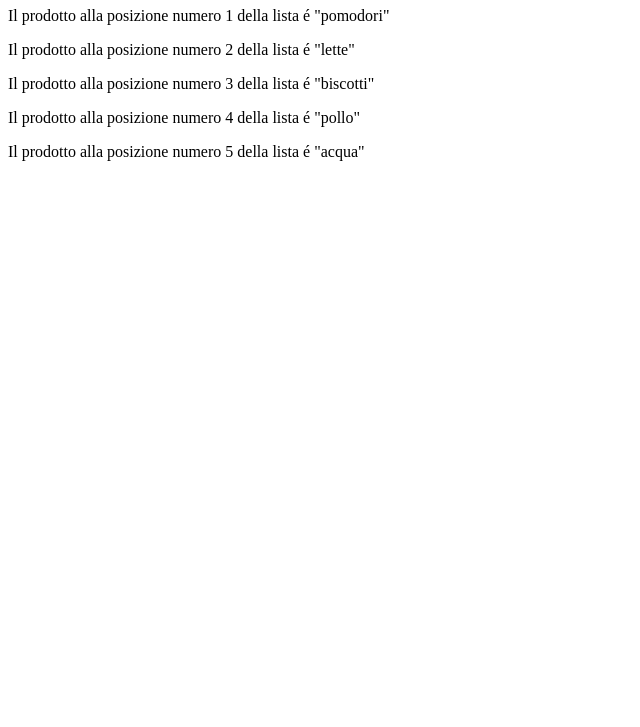
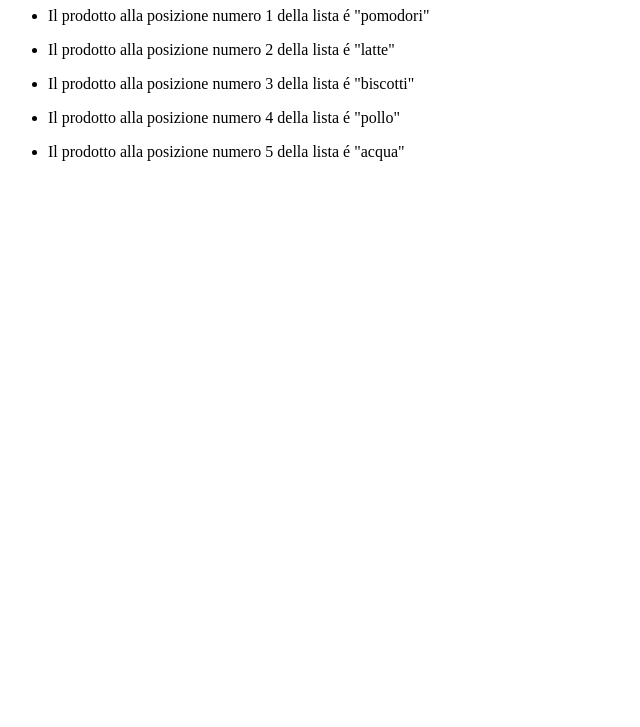
Before and after one commit to PierluigiTornesi/js-lista-spesa, a plain HTML site: page index.html in a window 1280 px wide. Shown: the part 73-800 px from the top of the page, without its empty margins (0-640 px from the left). Drawn offline with Linux system fonts and the light colour scheme.

Commit message:
update: correzione con lista nell'html

```diff
--- a/index.html
+++ b/index.html
@@ -9,8 +9,10 @@
 </head>
 <body>
     <h1>Ecco la tua lista della spesa</h1>
-    <div class="listaSpesa">
+    <div>
+        <ul class="listaSpesa">
 
+        </ul>
     </div>
 
     <script src="js/script.js"></script>
--- a/js/script.js
+++ b/js/script.js
@@ -5,7 +5,7 @@ console.log(listaElem);
 let listaProd = "";
 
 //array contennete la lista della spesa
-const arraySpesa = ["pomodori","lette","biscotti","pollo","acqua"]
+const arraySpesa = ["pomodori","latte","biscotti","pollo","acqua"]
 //variabile per la lunghezza dell'array
 let lunghezza = arraySpesa.length;
 //indice per spostarmi dentro l'array
@@ -22,8 +22,8 @@ while(lunghezza > 0){
     i++;
     //decremento la lunghezza
     lunghezza--;
-    //scrivo nella lista il div contenente il prodotto
-    listaProd += `<div><p>Il prodotto alla posizione numero ${i} della lista é "${prodotto}"</p></div>`
+    //scrivo nella lista il prodotto corrente
+    listaProd += `<li><p>Il prodotto alla posizione numero ${i} della lista é "${prodotto}"</p></li>`
 }
 //aggiungo all'html tutta la lista dei prodotti
 listaElem.innerHTML = listaProd;
```
